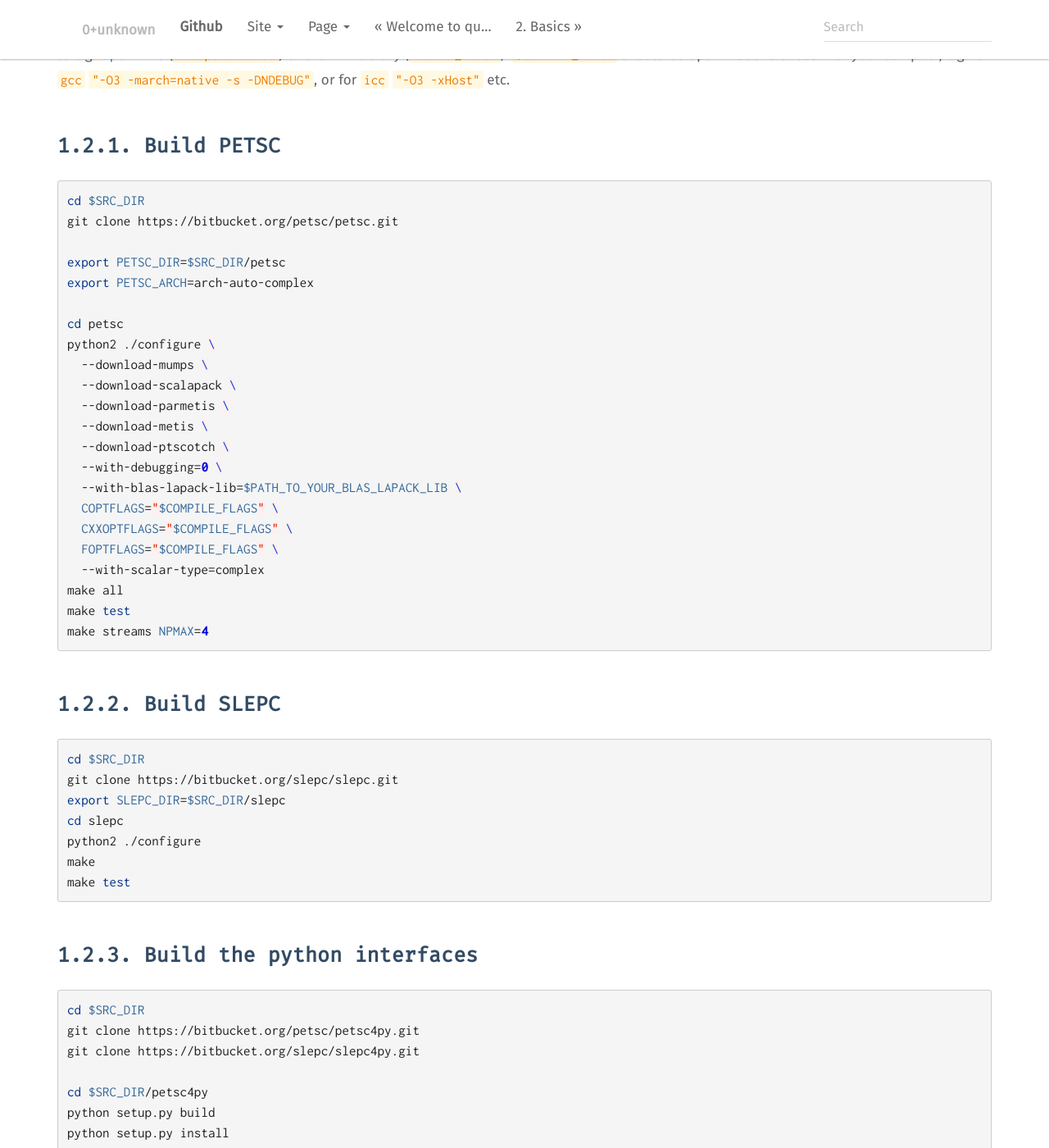
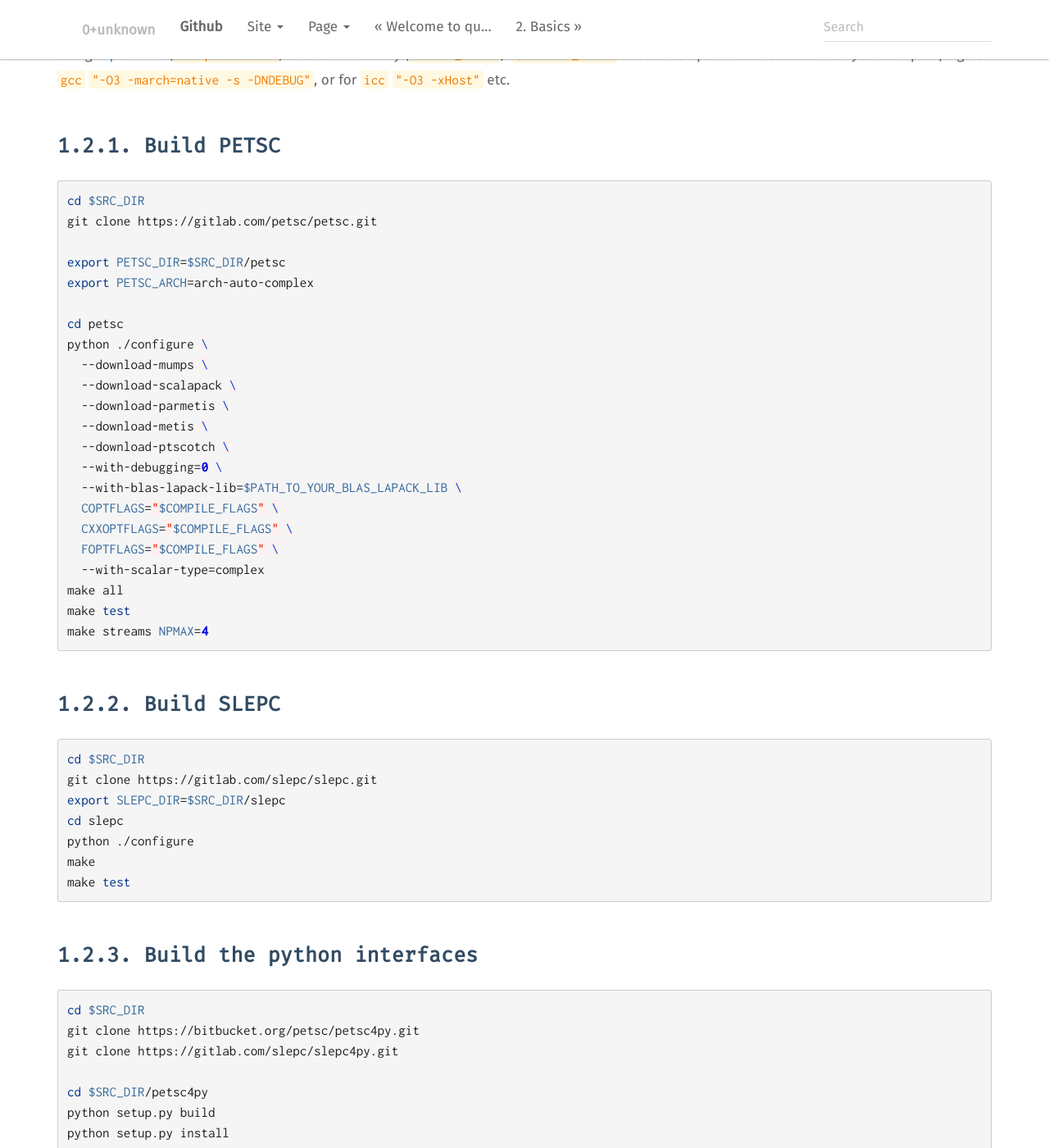
Before and after one commit to jcmgray/quimb, a Sphinx documentation site: the page built from docs/installation.rst, in a window 1280 px wide and 1400 px high, scrolled down 1682 px. Shown: the whole window at 82% size. Built offline with Sphinx 7.4.7, drawn with Linux system fonts in a browser that asks for light colours; pages that are not in the unit, such as notebooks, are missing from menus.

Commit message:
update docs for slepc4py installation

```diff
--- a/docs/installation.rst
+++ b/docs/installation.rst
@@ -70,13 +70,13 @@ Build PETSC
 .. code-block:: bash
 
     cd $SRC_DIR
-    git clone https://bitbucket.org/petsc/petsc.git
+    git clone https://gitlab.com/petsc/petsc.git
 
     export PETSC_DIR=$SRC_DIR/petsc
     export PETSC_ARCH=arch-auto-complex
 
     cd petsc
-    python2 ./configure \
+    python ./configure \
       --download-mumps \
       --download-scalapack \
       --download-parmetis \
@@ -99,10 +99,10 @@ Build SLEPC
 .. code-block:: bash
 
     cd $SRC_DIR
-    git clone https://bitbucket.org/slepc/slepc.git
+    git clone https://gitlab.com/slepc/slepc.git
     export SLEPC_DIR=$SRC_DIR/slepc
     cd slepc
-    python2 ./configure
+    python ./configure
     make
     make test
 
@@ -114,7 +114,7 @@ Build the python interfaces
 
     cd $SRC_DIR
     git clone https://bitbucket.org/petsc/petsc4py.git
-    git clone https://bitbucket.org/slepc/slepc4py.git
+    git clone https://gitlab.com/slepc/slepc4py.git
 
     cd $SRC_DIR/petsc4py
     python setup.py build
```
